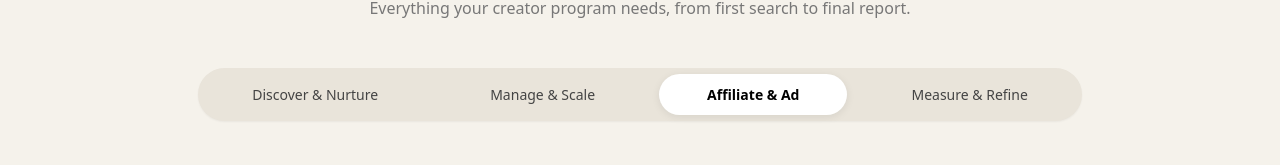
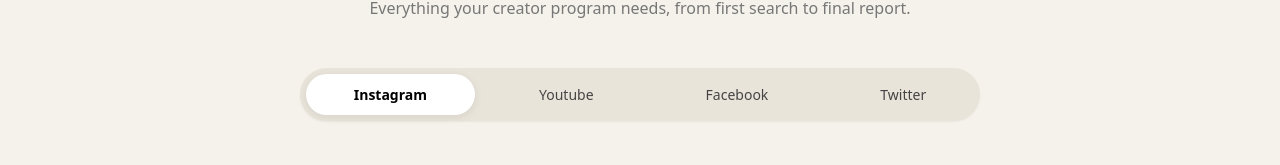
Before and after one commit to nevermature01-lgtm/collabli, a Next.js app: page / in a window 1280 px wide. Shown: the part 2068-2233 px from the top of the page. Built offline with nearby package versions, Linux system fonts and the light colour scheme.

Commit message:
Instagram, Youtube Facebook, Twitter  (_for element div_)

```diff
--- a/src/components/landing/FeatureShowcase.tsx
+++ b/src/components/landing/FeatureShowcase.tsx
@@ -6,13 +6,13 @@
 import { cn } from '@/lib/utils';
 
 export const FeatureShowcase: React.FC = () => {
-  const [activeTab, setActiveTab] = useState('Affiliate & Ad');
+  const [activeTab, setActiveTab] = useState('Instagram');
 
   const tabs = [
-    'Discover & Nurture',
-    'Manage & Scale',
-    'Affiliate & Ad',
-    'Measure & Refine'
+    'Instagram',
+    'Youtube',
+    'Facebook',
+    'Twitter'
   ];
 
   const creators = [
```
